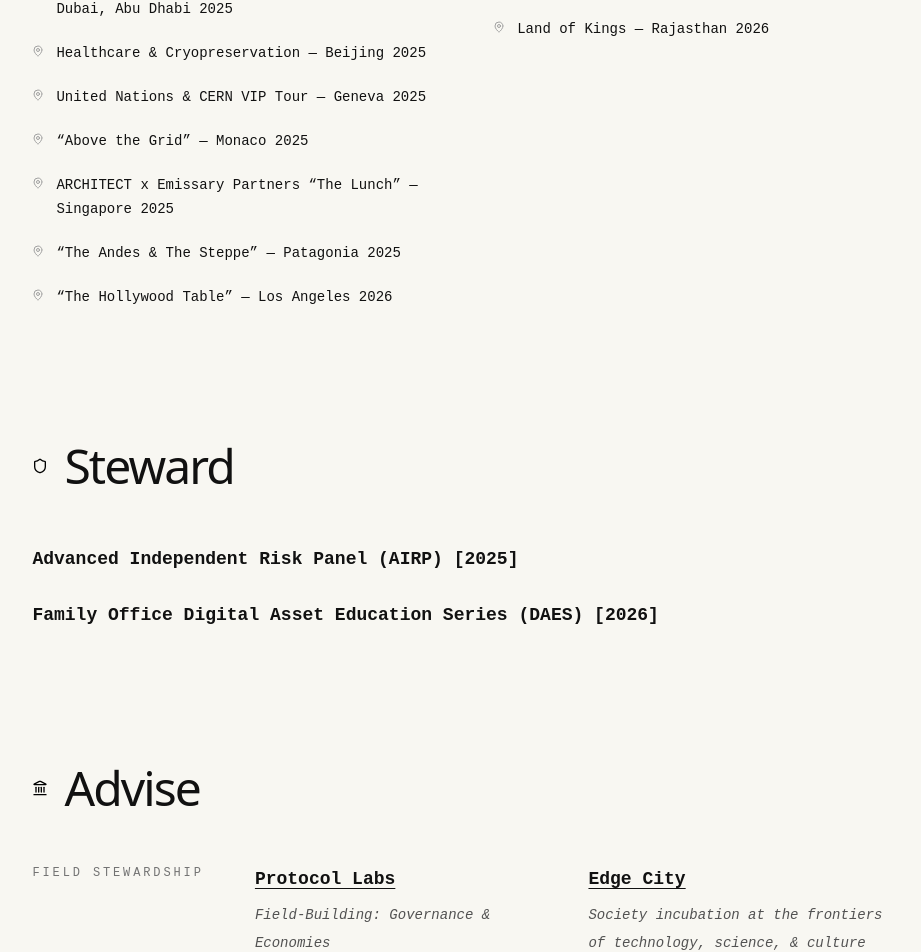
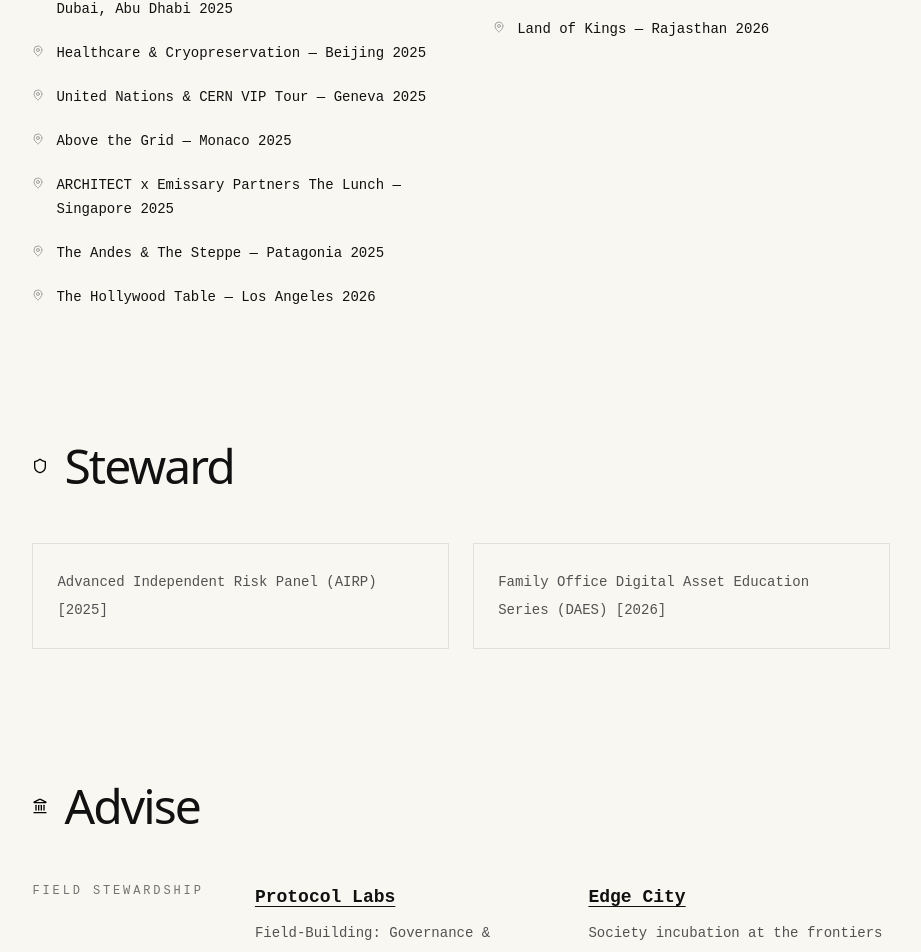
Before and after one commit to jamesarchitect/architect-institute, a Next.js app: page / in a window 1280 px wide. Shown: the part 2954-3906 px from the top of the page, without its empty margins (310-1231 px from the left). Built offline with nearby package versions, Linux system fonts and the light colour scheme.

Commit message:
remove italics and quotation marks

```diff
--- a/app/page.tsx
+++ b/app/page.tsx
@@ -2,7 +2,7 @@
 
 import React from "react";
 import { motion } from "framer-motion";
-import { Globe, Shield, Landmark, Users, MapPin } from "lucide-react";
+import { Globe, Shield, Landmark, Users, MapPin, Coins } from "lucide-react";
 
 const fadeUp = {
   hidden: { opacity: 0, y: 18 },
@@ -60,10 +60,10 @@
   "Royal Family Exchange — Riyadh, Jeddah, Dubai, Abu Dhabi 2025",
   "Healthcare & Cryopreservation — Beijing 2025",
   "United Nations & CERN VIP Tour — Geneva 2025",
-  "“Above the Grid” — Monaco 2025",
-  "ARCHITECT x Emissary Partners “The Lunch” — Singapore 2025",
-  "“The Andes & The Steppe” — Patagonia 2025",
-  "“The Hollywood Table” — Los Angeles 2026",
+  "Above the Grid — Monaco 2025",
+  "ARCHITECT x Emissary Partners The Lunch — Singapore 2025",
+  "The Andes & The Steppe — Patagonia 2025",
+  "The Hollywood Table — Los Angeles 2026",
 ];
 
 const upcomingConvenings = [
@@ -128,13 +128,13 @@
       },
       {
         name: "Zama",
-        href: "#",
-        text: "Institutional-grade Fully Homomorphic Encryption (FHE)",
+        href: "https://www.zama.org/",
+        text: "Institutional-grade open-source Fully Homomorphic Encryption (FHE)",
       },
       {
         name: "Cosmos Labs",
-        href: "#",
-        text: "Sovereign & Central Bank Piloting",
+        href: "https://cosmos.network/",
+        text: "Sovereign & Central Bank Pilot",
       },
     ],
   },
@@ -258,7 +258,7 @@
                     </h2>
                   </div>
 
-                  <p className="max-w-xl text-xs uppercase leading-6 tracking-[0.28em] text-neutral-500">
+                  <p className="max-w-xl text-xs uppercase leading-6 tracking-[0.28em] text-neutral-700">
                     {item.text}
                   </p>
                 </div>
@@ -294,7 +294,7 @@
                     className="border border-neutral-900/10 p-6"
                   >
                     <p className="mb-3 text-lg font-bold">{item.title}</p>
-                    <p className="text-sm italic leading-7 text-neutral-600">
+                    <p className="text-sm leading-7 text-neutral-600">
                       {item.text}
                     </p>
                   </div>
@@ -349,11 +349,14 @@
                 </h2>
               </div>
 
-              <div className="space-y-6">
+              <div className="grid gap-6 md:grid-cols-2">
                 {stewardWork.map((item) => (
-                  <p key={item} className="text-lg font-bold leading-8">
-                    {item}
-                  </p>
+                  <div
+                    key={item}
+                    className="border border-neutral-900/10 p-6"
+                  >
+                    <p className="text-sm leading-7 text-neutral-600">{item}</p>
+                  </div>
                 ))}
               </div>
             </div>
@@ -389,7 +392,7 @@
                             {item.name}
                           </a>
 
-                          <p className="text-sm italic leading-7 text-neutral-600">
+                          <p className="text-sm leading-7 text-neutral-600">
                             {item.text}
                           </p>
                         </div>
@@ -414,7 +417,7 @@
                   [Coming Soon] Digital Public Economies Fellowship
                 </p>
 
-                <p className="text-sm italic leading-7 text-neutral-600">
+                <p className="text-sm leading-7 text-neutral-600">
                   A curated cohort of sovereign operators & system builders
                   shaping digital public infrastructure
                 </p>
@@ -422,22 +425,75 @@
             </div>
 
             <div className="border border-neutral-900/10 p-10 md:p-14">
-              <h2 className="mb-10 text-3xl font-normal leading-[1.2] tracking-[-0.04em] [font-family:ui-sans-serif,system-ui,sans-serif] md:text-5xl">
-                Capital
-              </h2>
+              <div className="mb-10 flex items-center gap-4">
+                <Coins className="h-5 w-5 text-black" />
+
+                <h2 className="text-3xl font-normal leading-[1.2] tracking-[-0.04em] [font-family:ui-sans-serif,system-ui,sans-serif] md:text-5xl">
+                  Capital
+                </h2>
+              </div>
 
               <p className="max-w-5xl text-2xl leading-[1.3] tracking-[-0.03em]">
-                We deploy patient, long-horizon capital in service of Human
-                Progress through our sister investment company,{" "}
+                ARCHITECT deploys patient, long-horizon capital via{" "}
                 <a
                   href="https://architect.systems/"
                   target="_blank"
                   rel="noreferrer"
                   className="font-bold underline underline-offset-4"
                 >
-                  ARCHITECT
+                  Architect Systems Capital Management
                 </a>
-                .
+                , a Swiss-regulated investment manager focused on frontier
+                technologies.
+              </p>
+            </div>
+
+            <div>
+              <h2 className="mb-12 text-3xl font-normal leading-[1.2] tracking-[-0.04em] [font-family:ui-sans-serif,system-ui,sans-serif] md:text-5xl">
+                Our Team
+              </h2>
+
+              <div className="grid gap-6 md:grid-cols-2">
+                <div className="border border-neutral-900/10 p-6">
+                  <a
+                    href="https://www.linkedin.com/in/james-tunningley/"
+                    target="_blank"
+                    rel="noreferrer"
+                    className="block text-lg font-bold underline underline-offset-4"
+                  >
+                    James Tunningley
+                  </a>
+                  <p className="mt-2 text-sm leading-7 text-neutral-600">
+                    Executive Director
+                  </p>
+                </div>
+
+                <div className="border border-neutral-900/10 p-6">
+                  <a
+                    href="https://www.linkedin.com/in/rgjamenyogbo/"
+                    target="_blank"
+                    rel="noreferrer"
+                    className="block text-lg font-bold underline underline-offset-4"
+                  >
+                    Ruben Amenyogbo
+                  </a>
+                  <p className="mt-2 text-sm leading-7 text-neutral-600">
+                    Director
+                  </p>
+                </div>
+              </div>
+
+              <p className="mt-10 max-w-3xl text-sm leading-7 text-neutral-600">
+                Our{" "}
+                <a
+                  href="https://architect.systems/people"
+                  target="_blank"
+                  rel="noreferrer"
+                  className="font-bold underline underline-offset-4"
+                >
+                  Advisors
+                </a>{" "}
+                are outstanding leaders in their respective fields.
               </p>
             </div>
           </div>
@@ -471,7 +527,7 @@
       </section>
 
       <footer className="mx-auto flex max-w-7xl justify-between border-t border-neutral-900/10 px-6 py-8 text-xs uppercase tracking-[0.22em] text-neutral-500 md:px-12 lg:px-20">
-        <span>(c) The Architect Institute 2026</span>
+        <span>© The Architect Institute 2026</span>
         <span>Quiet Authority</span>
       </footer>
     </main>
```
